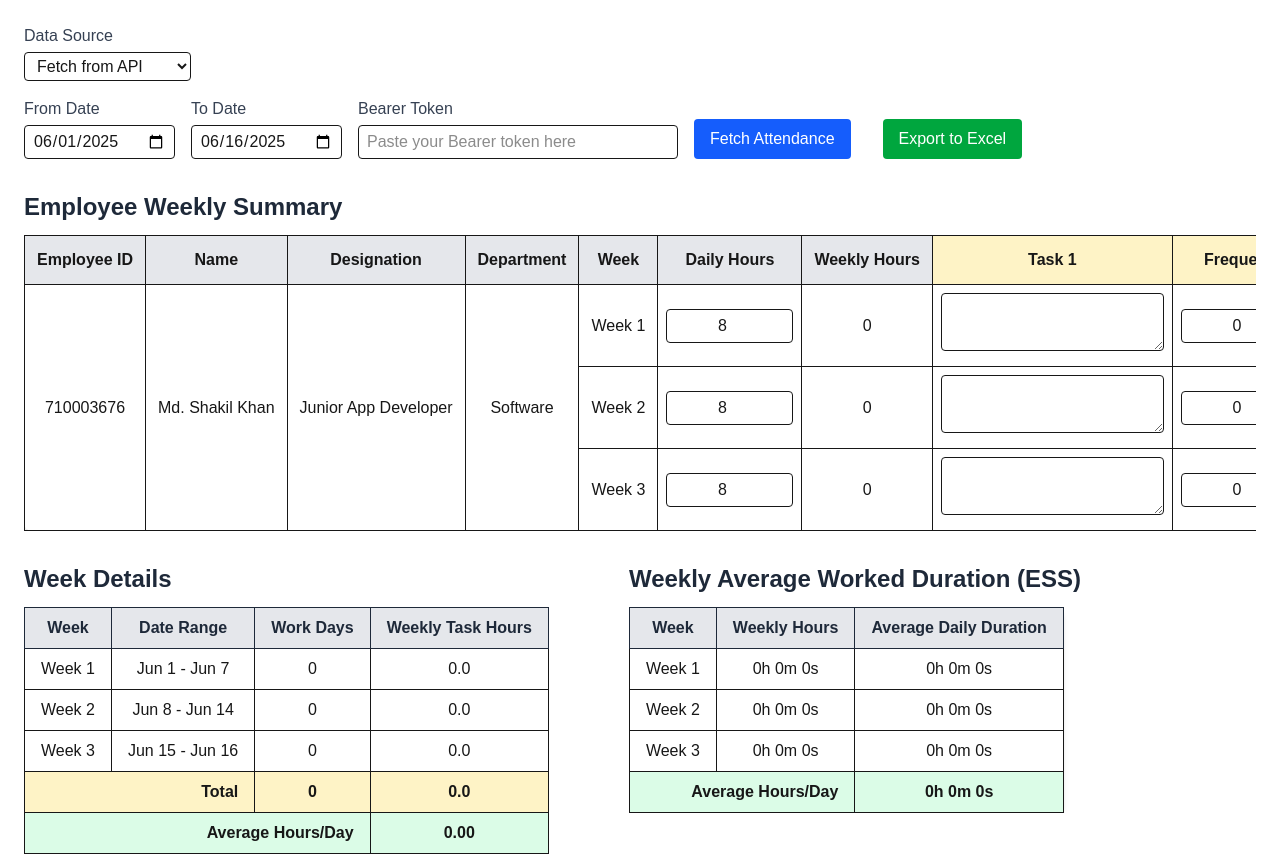
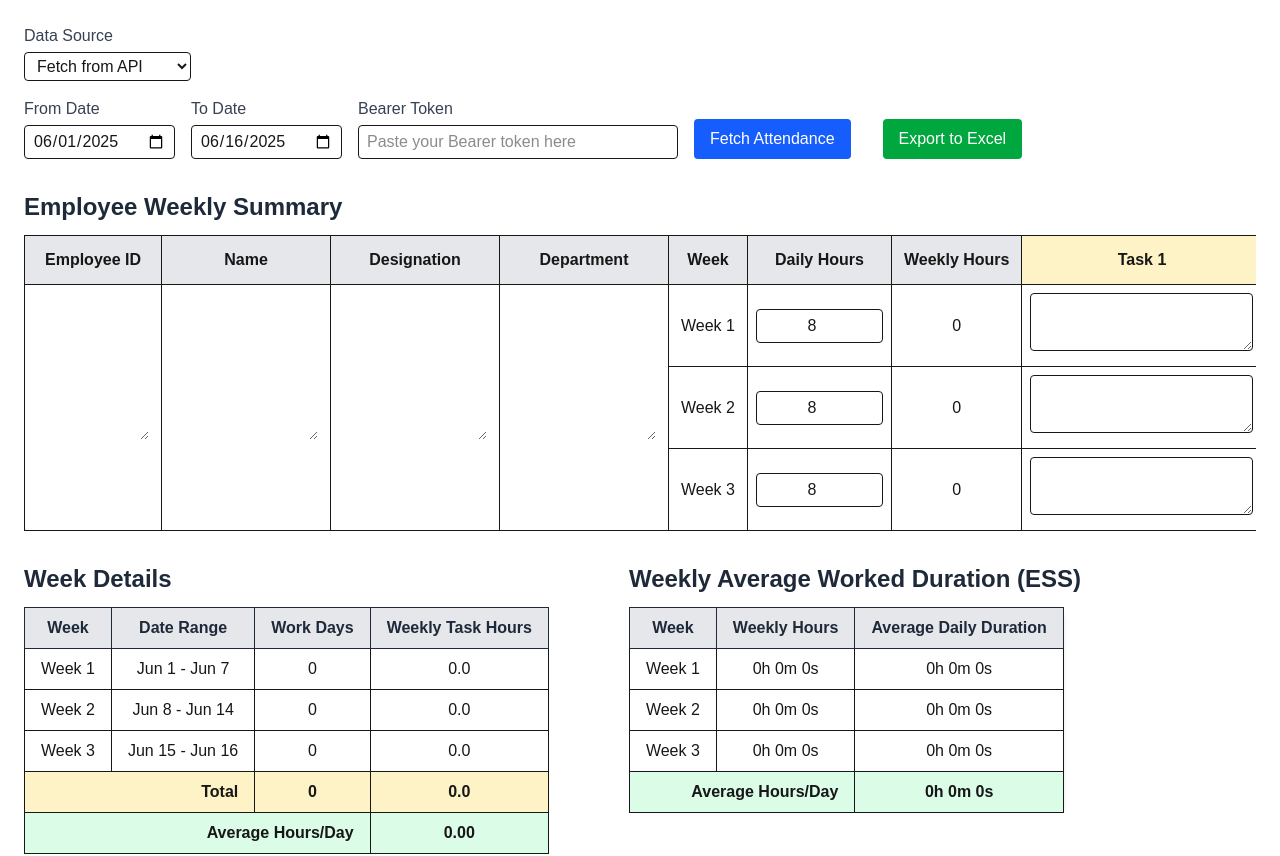
Before and after one commit to mdshakilkhan841/monthly-report, a Next.js app: page / in a window 1280 px wide. Shown: the top 856 px of the page. Built offline with nearby package versions, Linux system fonts and the light colour scheme.

Commit message:
feat: add profile fetching functionality in Home component and update state management

```diff
--- /dev/null
+++ b/app/api/profile/route.js
@@ -0,0 +1,39 @@
+// app/api/attendance/route.js
+export async function GET(request) {
+    const { searchParams } = new URL(request.url);
+    const token = searchParams.get("token");
+
+    if (!token) {
+        return new Response(JSON.stringify({ error: "Token is required" }), {
+            status: 401,
+        });
+    }
+
+    const apiUrl = `https://api.diu.edu.bd/api/ess/portal/employee/information/profile`;
+
+    try {
+        const res = await fetch(apiUrl, {
+            headers: {
+                Authorization: `Bearer ${token}`,
+                Accept: "application/json",
+            },
+            cache: "no-store",
+        });
+
+        if (!res.ok) {
+            return new Response(
+                JSON.stringify({ error: "DIU API fetch failed" }),
+                {
+                    status: res.status,
+                }
+            );
+        }
+
+        const data = await res.json();
+        return Response.json(data);
+    } catch (error) {
+        return new Response(JSON.stringify({ error: error.message }), {
+            status: 500,
+        });
+    }
+}
--- a/app/page.js
+++ b/app/page.js
@@ -18,6 +18,30 @@ const Home = () => {
     const [error, setError] = useState("");
     const [dataSource, setDataSource] = useState("api"); // "api" or "file"
     const [jsonFile, setJsonFile] = useState(null);
+    const [profile, setProfile] = useState({
+        employeeId: "",
+        fullName: "",
+        designation: { name: "" },
+        department: { name: "" },
+    });
+
+    const fetchProfile = async ({ token }) => {
+        const url = `/api/profile?token=${token}`;
+        try {
+            const response = await fetch(url, {
+                method: "GET",
+            });
+            if (!response.ok) {
+                throw new Error(`Failed to fetch profile: ${response.status}`);
+            }
+
+            const data = await response.json();
+            console.log("🚀 ~ fetchProfile ~ data:", data);
+            return data;
+        } catch (error) {
+            console.log("🚀 ~ fetchProfile ~ error:", error);
+        }
+    };
 
     const fetchAttendanceReport = async ({
         fromDate,
@@ -51,6 +75,8 @@ const Home = () => {
         setLoading(true);
         setError("");
         try {
+            const profile = await fetchProfile({ token });
+            setProfile(profile.data);
             const res = await fetchAttendanceReport({
                 fromDate,
                 toDate,
@@ -185,13 +211,6 @@ const Home = () => {
         () => generateWeeks(),
         [attendanceData, fromDate, toDate]
     );
-
-    const employee = {
-        employeeId: "710003676",
-        fullName: "Md. Shakil Khan",
-        designation: "Junior App Developer", // Placeholder, not in JSON
-        department: "Software", // Placeholder, not in JSON
-    };
 
     const [weekTasks, setWeekTasks] = useState(
         weeks.map(() => [
@@ -821,25 +840,79 @@ const Home = () => {
                                                 rowSpan={weeks.length}
                                                 className="p-3 border text-center"
                                             >
-                                                {employee.employeeId}
+                                                <textarea
+                                                    value={profile?.employeeId}
+                                                    onChange={(e) =>
+                                                        setProfile((prev) => ({
+                                                            ...prev,
+                                                            employeeId:
+                                                                e.target.value,
+                                                        }))
+                                                    }
+                                                    className="text-center w-28 resize-y rounded"
+                                                    rows={3}
+                                                />
                                             </td>
                                             <td
                                                 rowSpan={weeks.length}
                                                 className="p-3 border text-center"
                                             >
-                                                {employee.fullName}
+                                                <textarea
+                                                    value={profile?.fullName}
+                                                    onChange={(e) =>
+                                                        setProfile((prev) => ({
+                                                            ...prev,
+                                                            fullName:
+                                                                e.target.value,
+                                                        }))
+                                                    }
+                                                    className="text-center w-36 resize-y rounded"
+                                                    rows={3}
+                                                />
                                             </td>
                                             <td
                                                 rowSpan={weeks.length}
                                                 className="p-3 border text-center"
                                             >
-                                                {employee.designation}
+                                                <textarea
+                                                    value={
+                                                        profile?.designation
+                                                            ?.name
+                                                    }
+                                                    onChange={(e) =>
+                                                        setProfile((prev) => ({
+                                                            ...prev,
+                                                            designation: {
+                                                                name: e.target
+                                                                    .value,
+                                                            },
+                                                        }))
+                                                    }
+                                                    className="text-center w-36 resize-y rounded"
+                                                    rows={3}
+                                                />
                                             </td>
                                             <td
                                                 rowSpan={weeks.length}
                                                 className="p-3 border text-center"
                                             >
-                                                {employee.department}
+                                                <textarea
+                                                    value={
+                                                        profile?.department
+                                                            ?.name
+                                                    }
+                                                    onChange={(e) =>
+                                                        setProfile((prev) => ({
+                                                            ...prev,
+                                                            department: {
+                                                                name: e.target
+                                                                    .value,
+                                                            },
+                                                        }))
+                                                    }
+                                                    className="text-center w-36 resize-y rounded"
+                                                    rows={3}
+                                                />
                                             </td>
                                         </>
                                     )}
```
